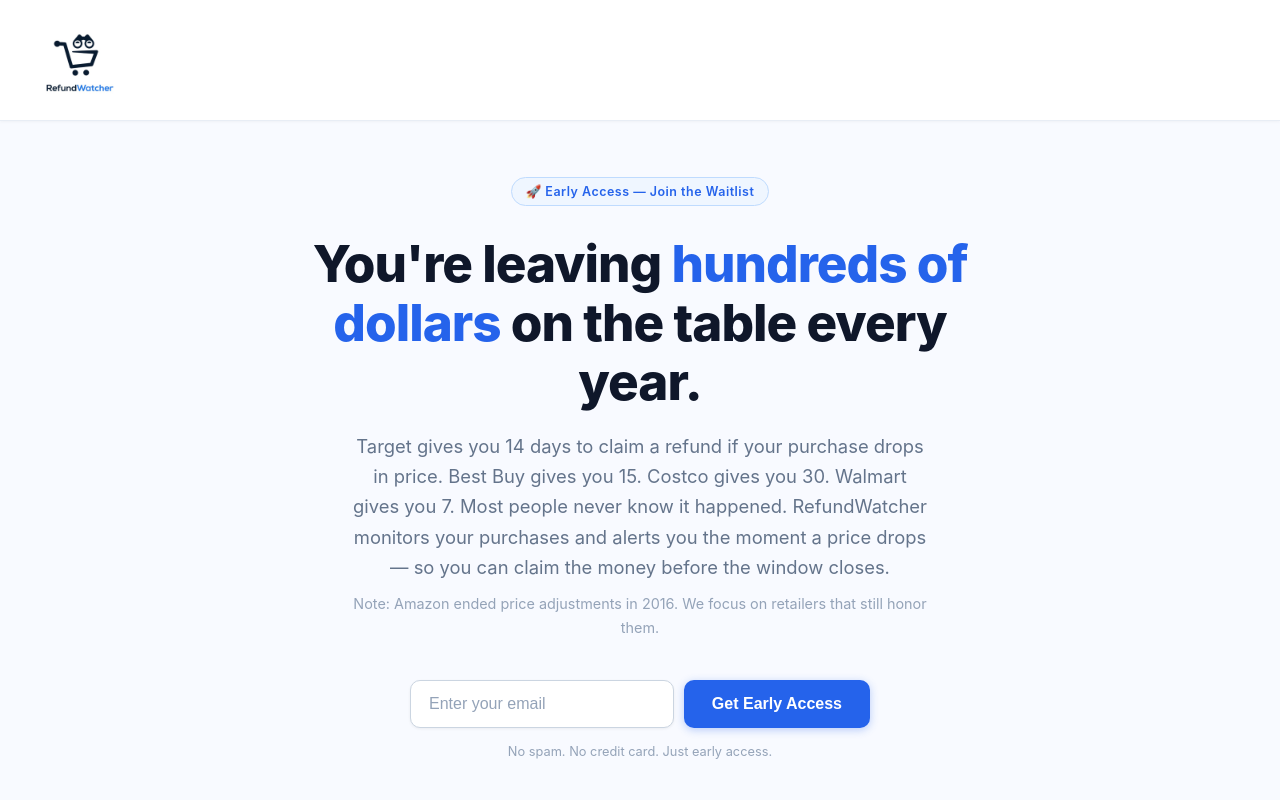
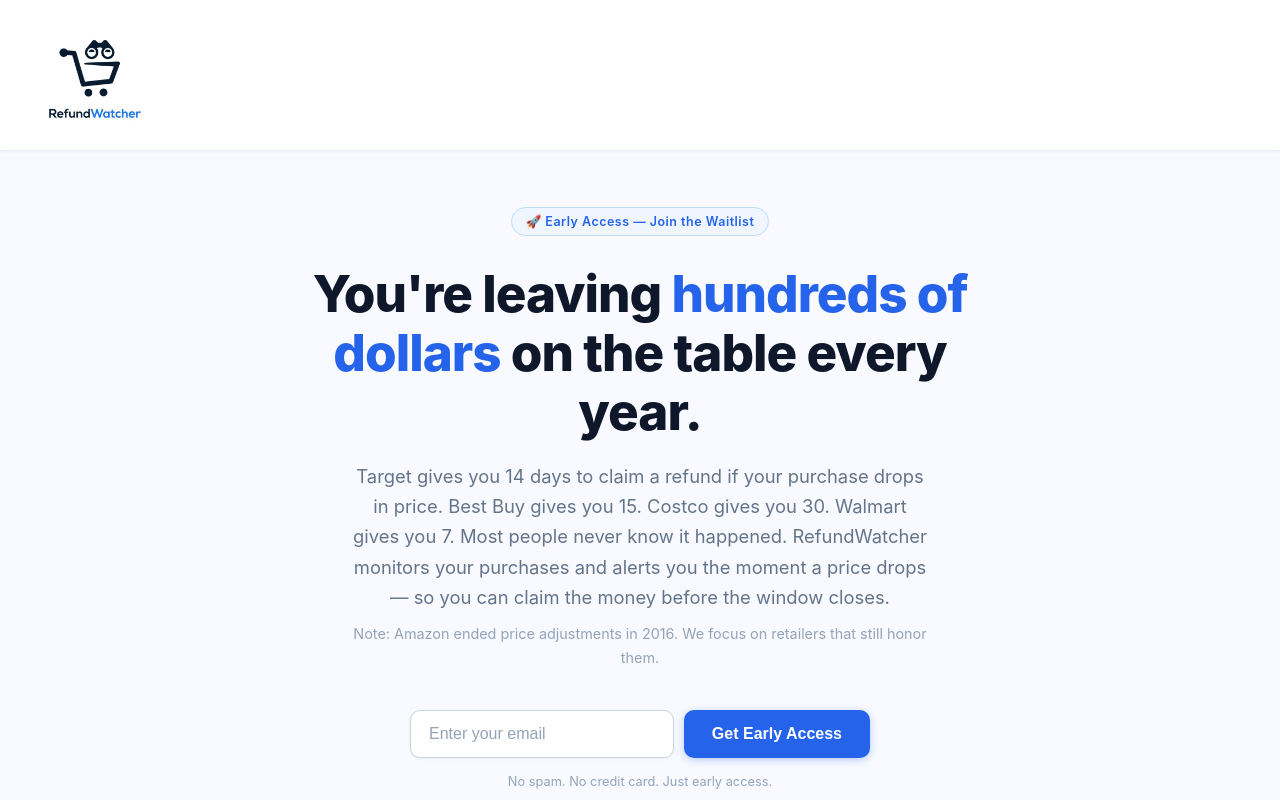
Before and after one commit to jasonmorrow123/refundwatcher, a website: page public/index.html in a window 1280 px wide. Shown: the top 800 px of the page. Drawn offline with Linux system fonts and the light colour scheme.

Commit message:
Bump logo height to 110px

```diff
--- a/public/index.html
+++ b/public/index.html
@@ -26,7 +26,7 @@
       border-bottom: 1px solid #e8edf5;
       box-shadow: 0 1px 3px rgba(0,0,0,0.04);
     }
-    .logo img { height: 80px; width: auto; display: block; }
+    .logo img { height: 110px; width: auto; display: block; }
     .logo-text { font-size: 1.2rem; font-weight: 800; color: #0f172a; letter-spacing: -0.5px; }
     .logo-text span { color: #2563eb; }
 
```
